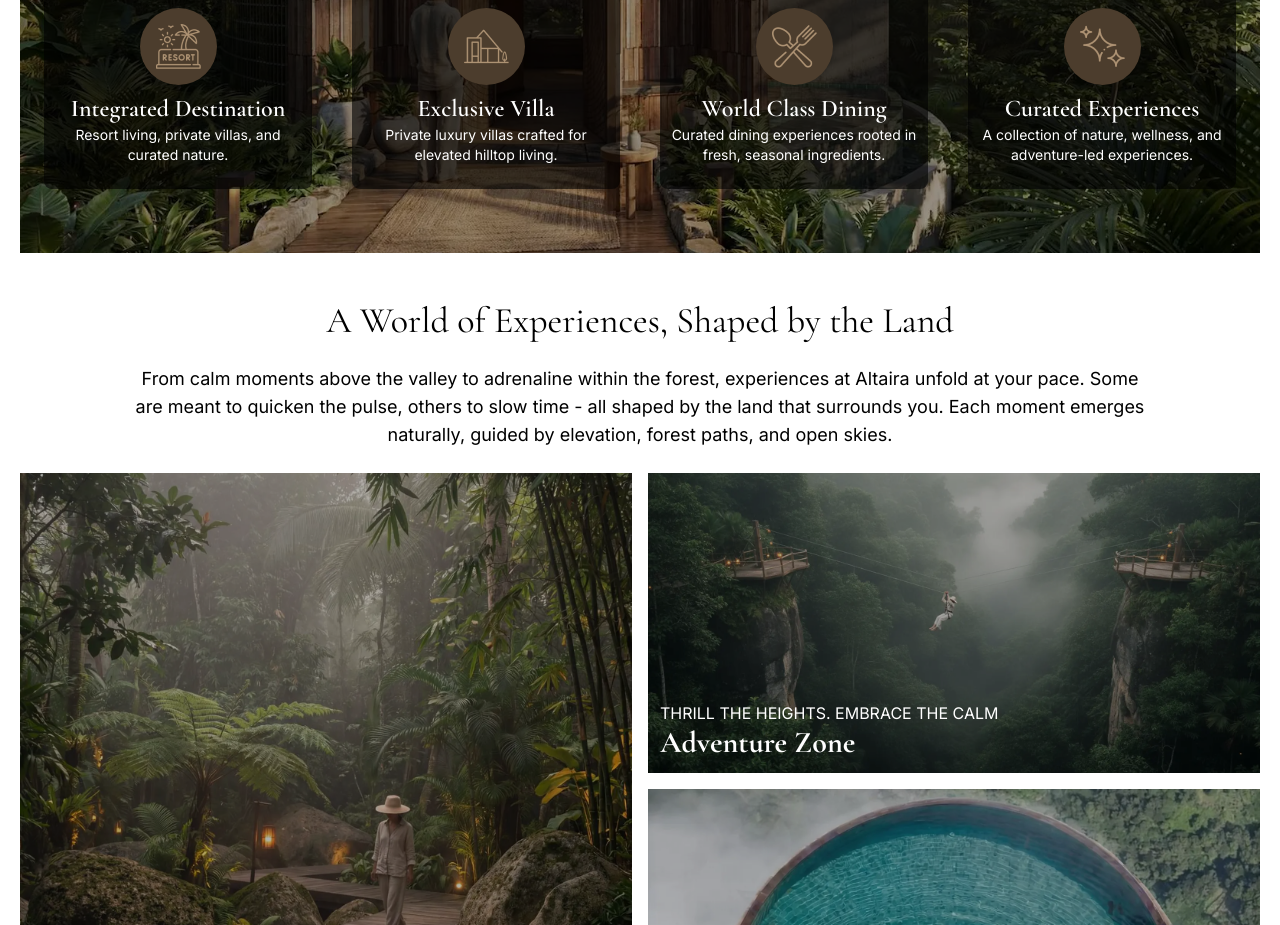
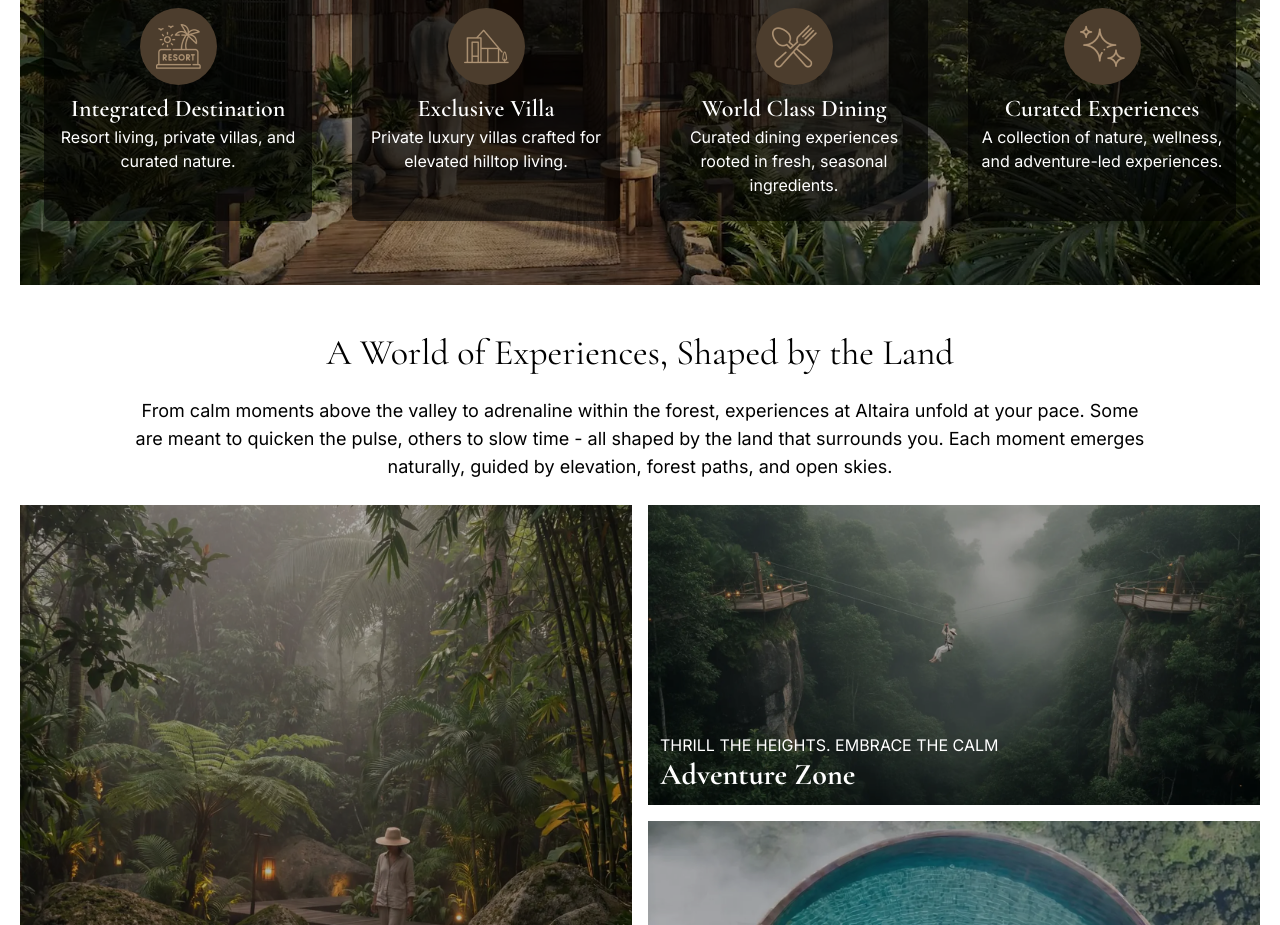
Before and after one commit to Fracspace/altaira2.0, a Next.js app: page / in a window 1280 px wide. Shown: the part 1300-2225 px from the top of the page. Built offline with nearby package versions, Linux system fonts and the light colour scheme; no server answers.

Commit message:
fix: update text sizes for better readability in AboutResort, MainHero, and OwnVilla components

```diff
--- a/app/components/GlobalComponents/Footer.tsx
+++ b/app/components/GlobalComponents/Footer.tsx
@@ -23,8 +23,7 @@ const Footer = () => {
         md:w-56
         lg:w-60
         xl:w-64
-        h-auto
-        cursor-pointer"
+        h-auto"
               />
             </Link>
             <p className="font-inter leading-loose">
--- a/app/components/HomePageComponents/AboutResort.tsx
+++ b/app/components/HomePageComponents/AboutResort.tsx
@@ -184,7 +184,7 @@ function AboutResort() {
                 <div className="text-center text-lg sm:text-2xl xl:text-2xl font-semibold text-white font-cormorant mt-2">
                   Integrated Destination
                 </div>
-                <div className="text-center text-sm md:text-md text-white  font-inter pb-6">
+                <div className="text-center text-sm md:text-base text-white  font-inter pb-6">
                   Resort living, private villas, and curated nature.
                 </div>
               </div>
@@ -201,7 +201,7 @@ function AboutResort() {
                 <div className="text-center font-semibold text-lg sm:text-2xl text-white font-cormorant mt-2">
                   Exclusive Villa
                 </div>
-                <div className="text-center text-white text-sm sm:text-md font-inter pb-6">
+                <div className="text-center text-white text-sm sm:text-base font-inter pb-6">
                   Private luxury villas crafted for elevated hilltop living.
                 </div>
               </div>
@@ -218,7 +218,7 @@ function AboutResort() {
                 <div className="text-center font-semibold sm:text-2xl text-white text-lg font-cormorant mt-2">
                   World Class Dining
                 </div>
-                <div className="text-center text-white text-sm  md:text-md font-inter pb-6">
+                <div className="text-center text-white text-sm  md:text-base font-inter pb-6">
                   Curated dining experiences rooted in fresh, seasonal
                   ingredients.
                 </div>
@@ -236,7 +236,7 @@ function AboutResort() {
                 <div className="text-center font-semibold text-white sm:text-2xl text-lg font-cormorant mt-2">
                   Curated Experiences
                 </div>
-                <div className="text-center text-white text-sm  md:text-md font-inter pb-6">
+                <div className="text-center text-white text-sm  md:text-base font-inter pb-6">
                   A collection of nature, wellness, and adventure-led
                   experiences.
                 </div>
--- a/app/components/HomePageComponents/MainHero.tsx
+++ b/app/components/HomePageComponents/MainHero.tsx
@@ -28,7 +28,7 @@ export default function MainHero() {
         <h2 className="font-cormorant text-3xl lg:text-5xl text-white leading-[1.3]">
           Above The Clouds. Rooted in Nature.
         </h2>
-        <h3 className="font-inter text-md md:text-lg 2xl:text-2xl text-white italic pt-4">
+        <h3 className="font-inter text-base md:text-lg 2xl:text-2xl text-white italic pt-4">
           A hilltop destination where nature, stay, and experience come together
         </h3>
       </div>
--- a/app/components/HomePageComponents/OwnVilla.tsx
+++ b/app/components/HomePageComponents/OwnVilla.tsx
@@ -57,7 +57,7 @@ function OwnVilla() {
           <div className="flex items-center justify-center mt-8">
             <button
               onClick={knowMore}
-              className="bg-white text-md px-2 py-1 rounded cursor-pointer
+              className="bg-white text-base px-2 py-1 rounded cursor-pointer
              transition-all duration-300 ease-out
              dark:text-[#AD9273]
               hover:text-[#AD9273]
```
